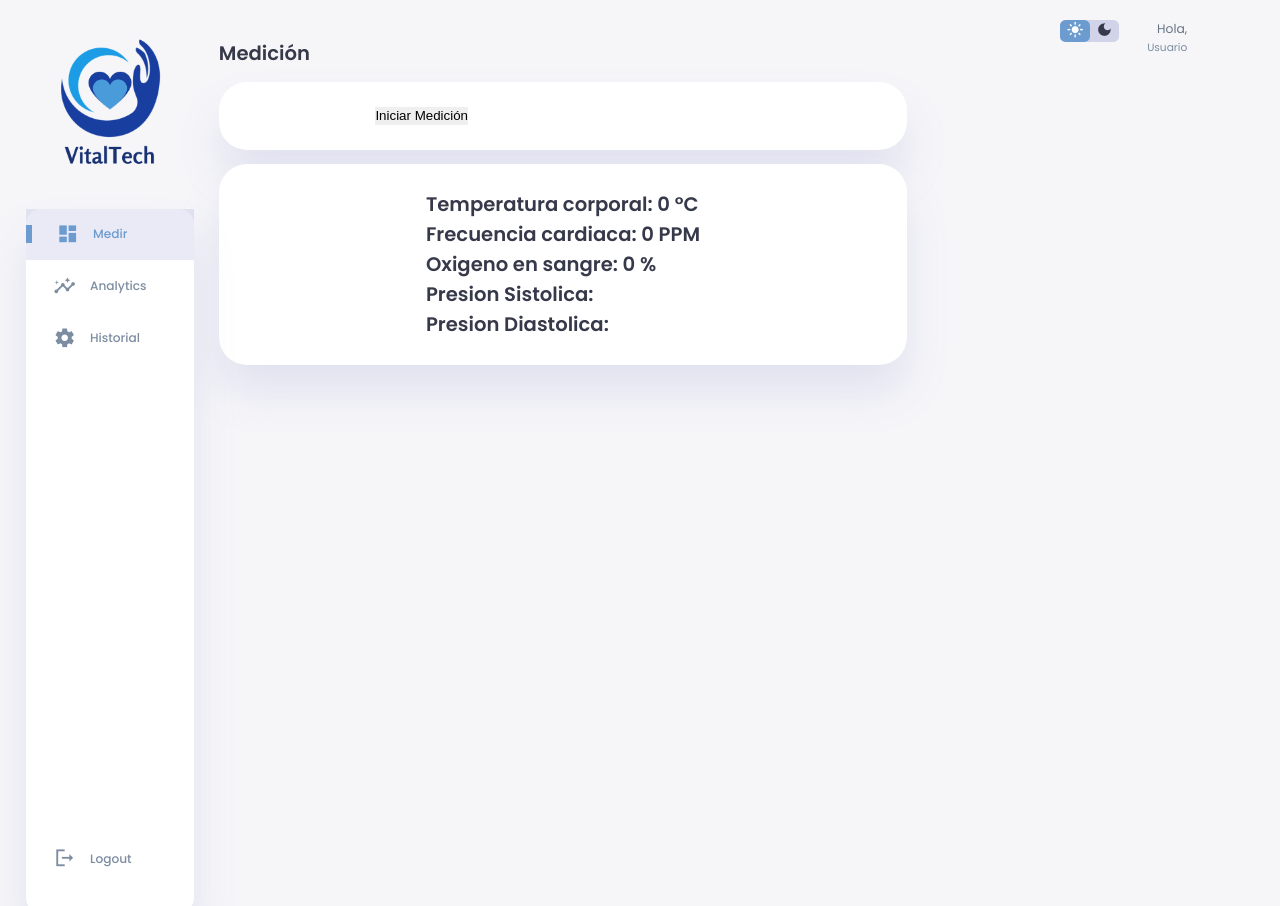
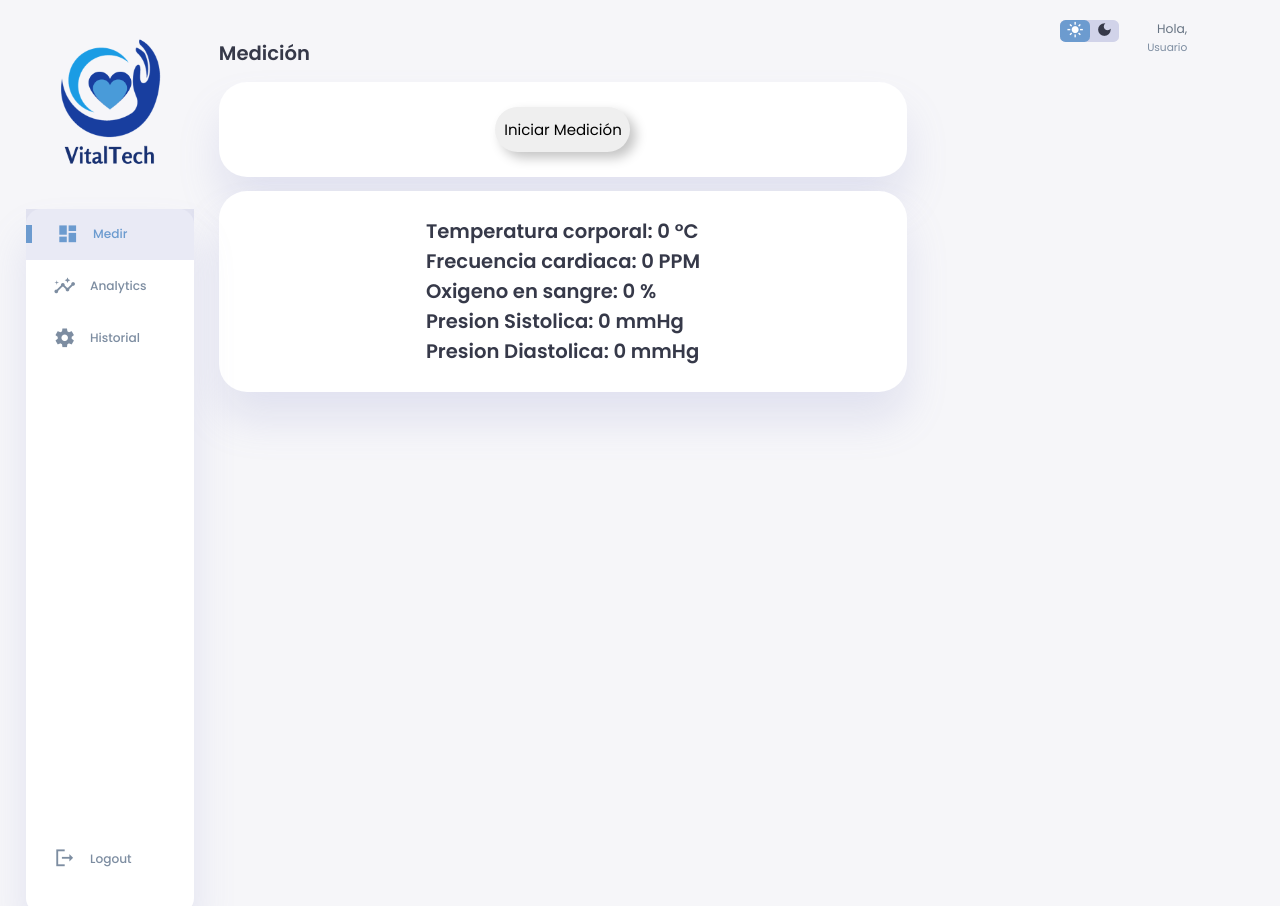
Before and after one commit to Nancy1226/VitalTech, a React (Vite) app: page /home in a window 1280 px wide. Shown: the top 906 px of the page. Built offline with nearby package versions, Linux system fonts and the light colour scheme; no server answers; sample sign-in values are in the browser's storage.

Commit message:
[UPDATE] Styled Button Export

```diff
--- a/package.json
+++ b/package.json
@@ -11,6 +11,7 @@
   },
   "dependencies": {
     "axios": "^1.6.1",
+    "date-fns": "^2.30.0",
     "formik": "^2.4.5",
     "html2pdf.js": "^0.10.1",
     "react": "^18.2.0",
--- /dev/null
+++ b/src/api/routes.js
@@ -0,0 +1,11 @@
+import axios from "axios";
+
+export const insertVital = async(valores) =>{
+    //return await axios.post('https://api.testsoftware.dev:4000/api/create', valores)
+    return await axios.post('http://localhost:4000/api/create', valores)
+}
+
+export const getAllVital = async() =>{
+    //return await axios.post('https://api.testsoftware.dev:4000/api/getAll')
+    return await axios.get('http://localhost:4000/api/getAll', {withCredentials: true})
+}
--- a/src/components/atoms/Button.jsx
+++ b/src/components/atoms/Button.jsx
@@ -14,12 +14,6 @@ function Button({name}) {
 
 export default Button;
 
-// const StyledContainer = styled.div`
-//   display: flex;
-//   align-items: center;
-//   justify-content: center;
-//   width: 85%;
-// `;
 
 const StyledButton = styled.button`
     width: 446px;
--- a/src/components/organisms/HistorySection.jsx
+++ b/src/components/organisms/HistorySection.jsx
@@ -1,16 +1,38 @@
 import React from 'react'
 import  html2pdf  from "html2pdf.js";
-import {useState, useContext} from 'react';
+import {useEffect,useState, useContext} from 'react';
 import logo from "../../assets/VitalLogo.png"
 import UserContext from '../../context/UserContext';
+import { getAllVital } from '../../api/routes';
+import { format } from 'date-fns';
+import styled from 'styled-components';
 
 
 function HistorySection() {
   const {userName, setUserName} = useContext(UserContext);
+  const [signos, setsignos] = useState([])
 
   const [showExportButton, setShowExportButton] = useState(true);
 
   const [activoIMG, setactivoIMG] = useState(false)
+
+  useEffect(() => {
+
+    async function obtener (){
+      try{
+        const response = await getAllVital()
+        console.log("Estamos imprimiendo los datos que vienen")
+        console.log(response.data)
+        setsignos(response.data)
+      }catch(error){
+        console.log(error)
+      }
+    }
+
+    obtener()
+
+  }, [])
+
 
   const generatePDF = async () => {
 
@@ -46,15 +68,17 @@ function HistorySection() {
         <>
         <main id="content-to-pdf">
 
-        {showExportButton && (
-        <button class="Export" onClick={generatePDF}>Exportar historial</button>
-        )}
 
         <div className='datos-paciente'>
           <div>
-            <h3>Datos del paciente</h3>
+            <h2>Datos del paciente</h2>
             <h3>Nombre: {userName}</h3>
           </div>
+          {showExportButton && (
+          <StyledButton onClick={generatePDF}>Exportar como PDF</StyledButton>
+       // <button class="Export" onClick={generatePDF}>Exportar historial</button>
+        )}
+
           <img src={logo} style={
             {
               width:'150px',
@@ -82,13 +106,23 @@ function HistorySection() {
 
               {/* tabla para el historial */}
               <tbody>
-                <tr>
-                  <td>98</td>
-                  <td>98%</td>
-                  <td>30 °C</td>
-                  <td>124</td>
-                  <td>02/03/2023</td>
-                </tr>
+                  {signos.map((item) =>(
+                      <tr>
+                      <td>{item.heart_rate}</td>
+                      <td>{item.systolic_pressure}</td>
+                      <td>{item.diastolic_pressure}</td>
+                      <td>{item.blood_oxygen}</td>
+                      <td>
+                      {" "}
+                    {format(
+                      new Date(
+                        item.create_at.split("T")[0].split("-")
+                      ),
+                      "dd - MM - yyyy"
+                    )}  </td>
+                      </tr>
+                  ))}
+
               </tbody>
 
             </table>
@@ -103,3 +137,33 @@ function HistorySection() {
 }
 
 export default HistorySection;
+
+const StyledButton = styled.button`
+    width: 9em;
+    height: 3em;
+    border-radius: 30em;
+    font-size: 15px;
+    font-family: inherit;
+    border: none;
+    position: relative;
+    overflow: hidden;
+    z-index: 1;
+    box-shadow: 5px 5px 10px #c5c5c5,
+             -5px -5px 10px #ffffff;
+    &:before{
+        content: '';
+        width: 0;
+        height: 3em;
+        border-radius: 30em;
+        position: absolute;
+        top: 0;
+        left: 0;
+        background-image: linear-gradient(90deg, hsla(210, 90%, 80%, 1) 0%, hsla(212, 93%, 49%, 1) 100%); transition: .5s ease;
+        display: block;
+        z-index: -1;
+    }
+    &:hover:before{
+        width: 9em;
+        color: blue;
+    }
+`;
--- a/src/components/organisms/Measure.jsx
+++ b/src/components/organisms/Measure.jsx
@@ -1,16 +1,20 @@
 import {LineChart, XAxis, YAxis, Line, CartesianGrid, Tooltip} from "recharts"
 import { useState, useEffect } from "react";
 import io from "socket.io-client";
+import { insertVital } from "../../api/routes";
+import styled from "styled-components";
 
 function Measure() {
     const arrayPPM = [];
     const arrayOxi = [];
     const arrayTemp = [];
 
+
     const [promedioOxi, setPromedioOxi] = useState(0);
     const [promedioTemp, setpromedioTemp] = useState(0)
     const [promedioPPM, setpromedioPPM] = useState(0)
-
+    const [sistolica, setsistolica] = useState(0)
+    const [diastolica, setdiastolica] = useState(0)
 
     const socket = io("http://50.19.138.200:3000");
 
@@ -35,37 +39,86 @@ function Measure() {
                 setTimeout(() => {
                     socket.emit('conexion', "Detener");
                     alert(`Estamos deteniendo la ejecucion del archivo`)
-                    console.log("Estamos imprimiendo el array PPM al detener la medicion")
-                    console.log(arrayPPM)
+                    let oxigeno = 0
+                    let temp = 0
+                    let frecu = 0
+                    let sis = 0
+                    let dis = 0
+
 
                     if (arrayOxi.length === 0) {
                         setPromedioOxi(0);
                       } else {
-                        const suma = arrayOxi.reduce((acumulador, elemento) => acumulador + elemento, 0);
-                        const promedio = suma / arrayOxi.length;
-                        const promedioRedondeado = Math.round(promedio);
+                        let total=0, res, numDatos, item;
+                        numDatos = arrayOxi.length;
+                        for (item = 0; item < numDatos; item++)
+                            {
+                                total += arrayOxi[item];
+                            }
+                        res = total/numDatos;
+                        const promedioRedondeado = Math.round(res);
+                        oxigeno = promedioRedondeado
                         setPromedioOxi(promedioRedondeado);
                       }
 
                       if (arrayTemp.length === 0) {
                         setpromedioTemp(0);
                       } else {
-                        const suma = arrayTemp.reduce((acumulador, elemento) => acumulador + elemento, 0);
-                        const promedio = suma / arrayOxi.length;
-                        const promedioRedondeado = Math.round(promedio);
+                        let total=0, res, numDatos, item;
+                        numDatos = arrayTemp.length;
+                        for (item = 0; item < numDatos; item++)
+                            {
+                                total += arrayTemp[item];
+                            }
+                        res = total/numDatos;
+                        const promedioRedondeado = Math.round(res);
+                        temp = promedioRedondeado
                         setpromedioTemp(promedioRedondeado);
                       }
 
                       if (arrayPPM.length === 0) {
                         setpromedioPPM(0);
+                        setsistolica(0)
+                        setdiastolica(0)
                       } else {
-                        const suma = arrayPPM.reduce((acumulador, elemento) => acumulador + elemento, 0);
-                        const promedio = suma / arrayOxi.length;
-                        const promedioRedondeado = Math.round(promedio);
+                        let total=0, res, numDatos, item;
+                            numDatos = arrayPPM.length;
+                            for (item = 0; item < numDatos; item++)
+                                {
+                                    total += arrayPPM[item];
+                                }
+                            res = total/numDatos;
+                        const promedioRedondeado = Math.round(res);
+                        const sistolica = 90 + (0.6 * promedioRedondeado);
+                        const diastolica = 60 + (0.4 * promedioRedondeado)
+                        const rSistolica = Math.round(sistolica)
+                        const rDiastolica = Math.round(diastolica)
+                        setsistolica(rSistolica)
+                        setdiastolica(rDiastolica)
                         setpromedioPPM(promedioRedondeado);
+
+                        frecu = promedioRedondeado
+                        sis = rSistolica
+                        dis = rDiastolica
+
                       }
+
+                      const data = {
+                        "heart_rate": frecu,
+                        "temperature": temp,
+                         "systolic_pressure": sis,
+                         "diastolic_pressure": dis,
+                         "blood_oxygen": oxigeno
+                     }
+
+                      insertDB(data)
+
+                      console.log("Imprimiendo la data")
+                      console.log(data)
+
                   }, 45000);
             } else {
+                alert("No esta conectado el dispositivo")
                 console.error('El socket no está conectado.');
             }
         } catch (error) {
@@ -74,8 +127,16 @@ function Measure() {
 
     }
 
+    const insertDB = async(data) =>{
+        try{
+            const response = await insertVital(data)
+            console.log(response);
+        }catch(error){
+            console.log(error);
+        }
 
 
+    }
 
     return (
         <main>
@@ -83,15 +144,15 @@ function Measure() {
             <div class="new-users">
             <h2>Medición</h2>
                 <div class="user-list">
-                    <button onClick={iniciar}>Iniciar Medición</button><br />
+                   <StyledButton onClick={iniciar}>Iniciar Medición</StyledButton>
                 </div>
                 <div class="user-list">
                     <div>
                         <h2>Temperatura corporal: {promedioTemp} °C</h2>
                         <h2>Frecuencia cardiaca:  {promedioPPM} PPM </h2>
                         <h2>Oxigeno en sangre: {promedioOxi} % </h2>
-                        <h2>Presion Sistolica: </h2>
-                        <h2>Presion Diastolica: </h2>
+                        <h2>Presion Sistolica: {sistolica} mmHg</h2>
+                        <h2>Presion Diastolica: {diastolica} mmHg</h2>
                     </div>
 
                 </div>
@@ -103,3 +164,33 @@ function Measure() {
 }
 
 export default Measure;
+
+const StyledButton = styled.button`
+    width: 9em;
+    height: 3em;
+    border-radius: 30em;
+    font-size: 15px;
+    font-family: inherit;
+    border: none;
+    position: relative;
+    overflow: hidden;
+    z-index: 1;
+    box-shadow: 6px 6px 12px #c5c5c5,
+             -6px -6px 12px #ffffff;
+    &:before{
+        content: '';
+        width: 0;
+        height: 3em;
+        border-radius: 30em;
+        position: absolute;
+        top: 0;
+        left: 0;
+        background-image: linear-gradient(90deg, hsla(210, 90%, 80%, 1) 0%, hsla(212, 93%, 49%, 1) 100%); transition: .5s ease;
+        display: block;
+        z-index: -1;
+    }
+    &:hover:before{
+        width: 9em;
+        color: blue;
+    }
+`;
```
Also changed, not shown: 1 other file (tests, documents, lock files or other folders).
